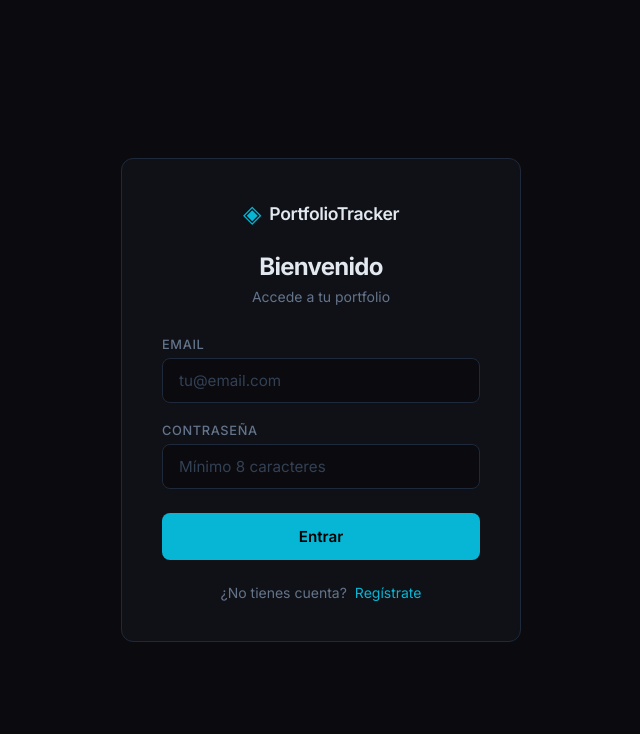
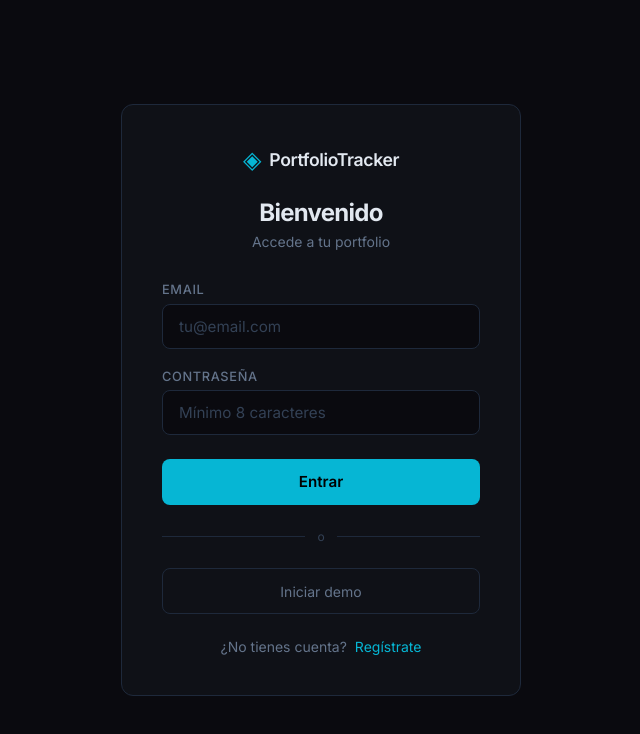
Before and after one commit to juancatoira/portfolio-tracker-front, an Angular app: page /auth in a window 1280 px wide. Shown: the top 734 px of the page, without its empty margins (319-959 px from the left). Built offline with nearby package versions, Linux system fonts and the light colour scheme.

Commit message:
demo user, transaction fees, minor visual fixes

```diff
--- a/src/app/components/auth/auth.html
+++ b/src/app/components/auth/auth.html
@@ -49,6 +49,13 @@
           <span>{{ isLogin ? 'Entrar' : 'Registrarse' }}</span>
         }
       </button>
+      <div class="divider">
+        <span>o</span>
+      </div>
+
+      <button type="button" class="btn-demo" [disabled]="isLoading" (click)="loginDemo()">
+        Iniciar demo
+      </button>
 
     </form>
 
--- a/src/app/components/auth/auth.scss
+++ b/src/app/components/auth/auth.scss
@@ -155,4 +155,64 @@
       text-decoration: underline;
     }
   }
+  .divider {
+  display: flex;
+  align-items: center;
+  gap: 0.75rem;
+  margin: 0.25rem 0;
+
+  &::before, &::after {
+    content: '';
+    flex: 1;
+    height: 1px;
+    background: var(--color-border);
+  }
+
+  span {
+    font-size: 0.75rem;
+    color: var(--color-text-muted);
+  }
 }
+}
+
+.divider {
+  display: flex;
+  align-items: center;
+  gap: 0.75rem;
+  margin: 0.25rem 0;
+
+  &::before, &::after {
+    content: '';
+    flex: 1;
+    height: 1px;
+    background: var(--color-border);
+  }
+
+  span {
+    font-size: 0.75rem;
+    color: var(--color-text-muted);
+  }
+}
+
+.btn-demo {
+  width: 100%;
+  background: none;
+  border: 1px solid var(--color-border);
+  color: var(--color-text-secondary);
+  border-radius: var(--border-radius-sm);
+  padding: 0.85rem;
+  font-size: 0.875rem;
+  font-family: 'Inter', sans-serif;
+  cursor: pointer;
+  transition: all 0.15s;
+
+  &:hover:not(:disabled) {
+    border-color: var(--color-primary);
+    color: var(--color-primary);
+  }
+
+  &:disabled {
+    opacity: 0.5;
+    cursor: not-allowed;
+  }
+}
--- a/src/app/components/auth/auth.ts
+++ b/src/app/components/auth/auth.ts
@@ -49,4 +49,15 @@ export class Auth {
       }
     });
   }
+  loginDemo() {
+    this.isLoading = true;
+    this.errorMessage = '';
+    this.authService.loginDemo().subscribe({
+      next: () => this.router.navigate(['/dashboard']),
+      error: (err) => {
+        this.errorMessage = err.error?.error || 'Error al acceder a la demo';
+        this.isLoading = false;
+      }
+    });
+  }
 }
--- a/src/app/components/new-transaction/new-transaction.html
+++ b/src/app/components/new-transaction/new-transaction.html
@@ -78,10 +78,12 @@
       <form [formGroup]="form" (ngSubmit)="submit()">
 
         <div class="fields-row">
+
           <div class="field">
             <label>Cantidad</label>
             <input type="number" formControlName="quantity" placeholder="0.00" step="0.00000001"/>
           </div>
+
           <div class="field">
             <label>Precio (USD)</label>
             <input type="number" formControlName="priceUsd" placeholder="0.00" step="0.01"/>
@@ -94,13 +96,14 @@
         </div>
 
         <div class="field">
+          <label>Comisión (USD) <span class="optional">(opcional)</span></label>
+          <input type="number" formControlName="feeUsd" placeholder="0.00" step="0.01"/>
+        </div>
+
+        <div class="field">
           <label>Notas <span class="optional">(opcional)</span></label>
           <input type="text" formControlName="notes" placeholder="Ej: compra DCA mensual"/>
         </div>
-
-        @if (errorMessage()) {
-          <div class="error-banner">{{ errorMessage() }}</div>
-        }
 
         <div class="modal-footer">
           <button type="button" class="btn-secondary" (click)="close()">Cancelar</button>
@@ -109,6 +112,10 @@
           </button>
         </div>
 
+        @if (errorMessage()) {
+          <div class="error-banner">{{ errorMessage() }}</div>
+        }
+
       </form>
     </div>
   </div>
--- a/src/app/components/new-transaction/new-transaction.scss
+++ b/src/app/components/new-transaction/new-transaction.scss
@@ -130,6 +130,22 @@
     &::placeholder { color: var(--color-text-muted); }
     &:focus { border-color: var(--color-primary); }
   }
+
+  input[type="number"] {
+    -moz-appearance: textfield;
+
+    &::-webkit-outer-spin-button,
+    &::-webkit-inner-spin-button {
+      -webkit-appearance: none;
+      margin: 0;
+    }
+  }
+}
+
+form {
+  display: flex;
+  flex-direction: column;
+  gap: 1.25rem;
 }
 
 .fields-row {
--- a/src/app/components/new-transaction/new-transaction.ts
+++ b/src/app/components/new-transaction/new-transaction.ts
@@ -36,6 +36,7 @@ export class NewTransactionComponent implements OnInit {
   type: ['BUY', Validators.required],
   quantity: ['', [Validators.required, Validators.min(0.00000001)]],
   priceUsd: ['', [Validators.required, Validators.min(0.01)]],
+  feeUsd: [0, [Validators.min(0)]],
   date: [new Date().toISOString().slice(0, 16), Validators.required],
   notes: ['']
 });
@@ -98,7 +99,7 @@ export class NewTransactionComponent implements OnInit {
     this.errorMessage.set('');
 
     const coin = this.selectedCoin()!;
-    const { type, quantity, priceUsd, date, notes } = this.form.value;
+    const { type, quantity, priceUsd, feeUsd, date, notes } = this.form.value;
 
     const request = {
       coinId: coin.id,
@@ -107,6 +108,7 @@ export class NewTransactionComponent implements OnInit {
       type,
       quantity: parseFloat(quantity),
       priceUsd: parseFloat(priceUsd),
+      feeUsd: parseFloat(feeUsd ?? 0),
       date: new Date(date).toISOString().slice(0, 19),
       notes
     };
--- a/src/app/components/portfolio/portfolio.html
+++ b/src/app/components/portfolio/portfolio.html
@@ -214,6 +214,18 @@
             <span class="tx-modal-value tx-modal-notes">{{ selectedTransaction()!.notes }}</span>
           </div>
         }
+        @if (selectedTransaction()!.feeUsd > 0) {
+          <div class="tx-modal-row">
+            <span class="tx-modal-label">Comisión</span>
+            <span class="tx-modal-value">{{ formatCurrency(selectedTransaction()!.feeUsd) }}</span>
+          </div>
+          <div class="tx-modal-row">
+            <span class="tx-modal-label">Coste total</span>
+            <span class="tx-modal-value tx-modal-total">
+              {{ formatCurrency(selectedTransaction()!.quantity * selectedTransaction()!.priceUsd + selectedTransaction()!.feeUsd) }}
+            </span>
+          </div>
+        }
       </div>
 
       <div class="tx-modal-footer">
--- a/src/app/models/transaction.models.ts
+++ b/src/app/models/transaction.models.ts
@@ -6,6 +6,7 @@ export interface Transaction {
   type: 'BUY' | 'SELL' | 'MANUAL';
   quantity: number;
   priceUsd: number;
+  feeUsd: number;
   date: string;
   notes?: string;
 }
@@ -17,6 +18,7 @@ export interface TransactionRequest {
   type: 'BUY' | 'SELL' | 'MANUAL';
   quantity: number;
   priceUsd: number;
+  feeUsd: number;
   date: string;
   notes?: string;
 }
--- a/src/app/services/auth.ts
+++ b/src/app/services/auth.ts
@@ -51,4 +51,10 @@ export class AuthService {
     const user = localStorage.getItem('user');
     return user ? JSON.parse(user) : null;
   }
+
+  loginDemo() {
+    return this.http.post<AuthResponse>(`${this.apiUrl}/demo`, {}).pipe(
+      tap(response => this.saveSession(response))
+    );
+  }
 }
```
Lines whose indentation alone changed are shown as unchanged.
